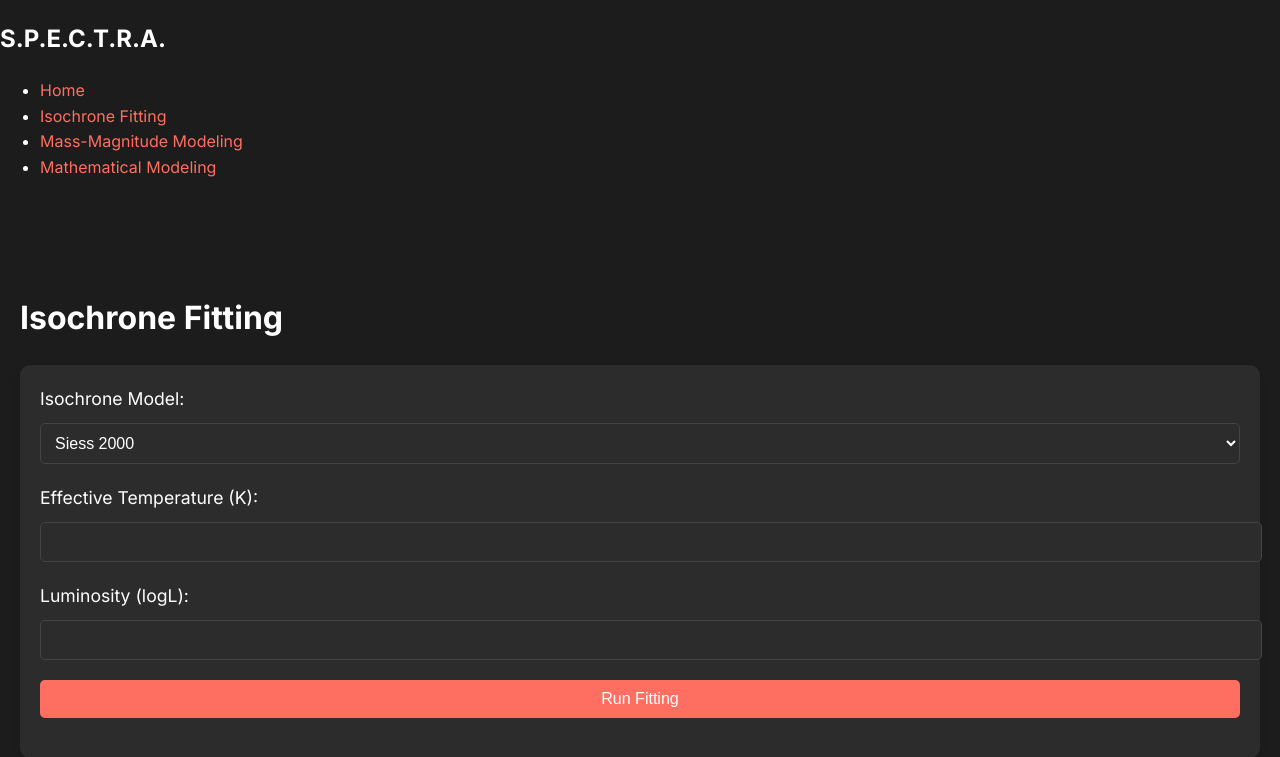
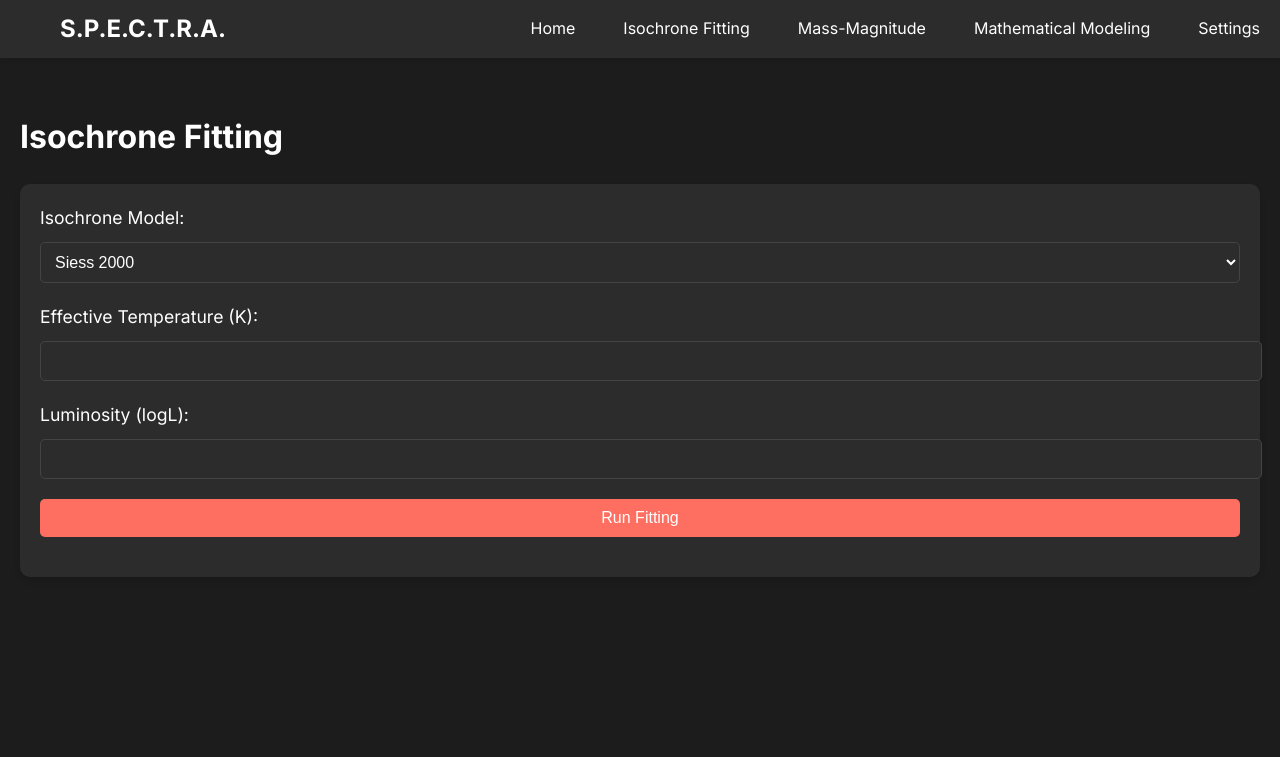
Before and after one commit to Gomes-JP/spectra_web, a Flask app: page /isochrone-fitting in a window 1280 px wide. Shown: the top 757 px of the page. Run offline with Flask 3, Linux system fonts and the light colour scheme.

Commit message:
New commit

```diff
--- a/templates/isochrone_fitting.html
+++ b/templates/isochrone_fitting.html
@@ -8,16 +8,56 @@
   <link href="https://fonts.googleapis.com/css2?family=Inter:wght@400;500;700&display=swap" rel="stylesheet">
 </head>
 <body>
-<!-- Sidebar -->
-<div class="sidebar">
-  <h2>S.P.E.C.T.R.A.</h2>
-  <ul>
-    <li><a href="/">Home</a></li>
-    <li><a href="/isochrone-fitting">Isochrone Fitting</a></li>
-    <li><a href="/mass-magnitude-modeling">Mass-Magnitude Modeling</a></li>
-    <li><a href="/mathematical-modeling">Mathematical Modeling</a></li>
-  </ul>
-</div>
+
+
+<!-- Suspended Bar -->
+<nav class="navbar">
+  <div class="navbar-container">
+    <a href="/" class="navbar-logo">S.P.E.C.T.R.A.</a>
+    <ul class="navbar-menu">
+      <li>
+        <a href="/">
+                    <span class="icon">
+                        <i class="fa-solid fa-house"></i>
+                    </span>
+          <span class="text">Home</span>
+        </a>
+      </li>
+      <li>
+        <a href="/isochrone-fitting">
+                    <span class="icon">
+                        <i class="fa-solid fa-star"></i>
+                    </span>
+          <span class="text">Isochrone Fitting</span>
+        </a>
+      </li>
+      <li>
+        <a href="/mass-magnitude-modeling">
+                    <span class="icon">
+                        <i class="fa-solid fa-chart-line"></i>
+                    </span>
+          <span class="text">Mass-Magnitude</span>
+        </a>
+      </li>
+      <li>
+        <a href="/mathematical-modeling">
+                    <span class="icon">
+                        <i class="fa-solid fa-calculator"></i>
+                    </span>
+          <span class="text">Mathematical Modeling</span>
+        </a>
+      </li>
+      <li>
+        <a href="#">
+                    <span class="icon">
+                        <i class="fa-solid fa-gear"></i>
+                    </span>
+          <span class="text">Settings</span>
+        </a>
+      </li>
+    </ul>
+  </div>
+</nav>
 
 <!-- Main Content -->
 <div class="main-content">
```
Also changed, not shown: templates/mass_magnitude_modeling.html (+49 -10 lines), templates/mathematical_modeling.html (+50 -10 lines).
